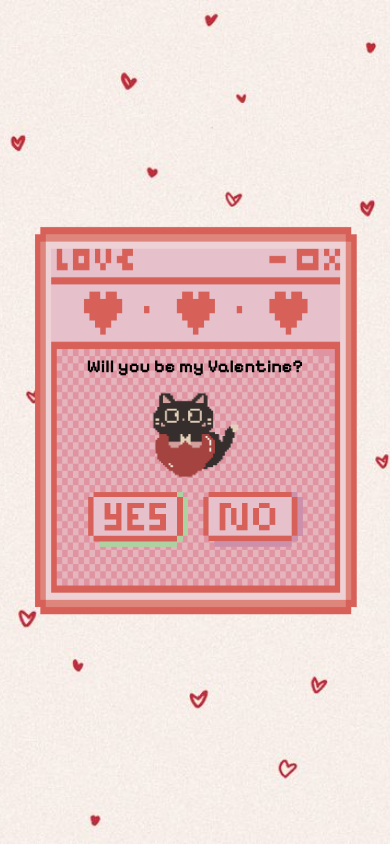
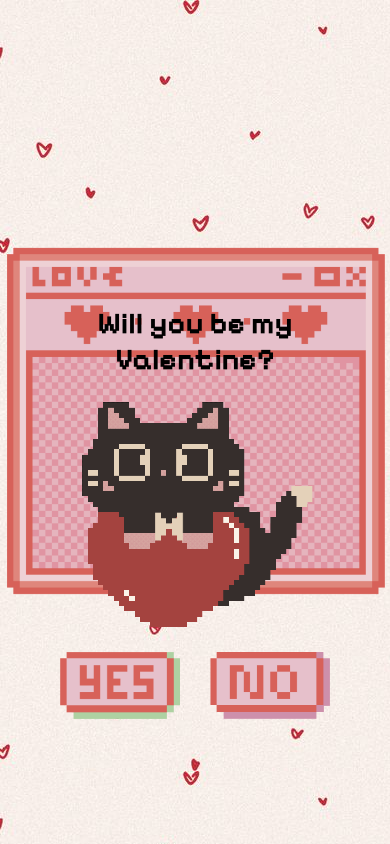
Before and after one commit to MichaelNasution/pleasee, a plain HTML site: page index.html in a window 390 px wide. Both pictures are taken after a click on the element "Klik suratnya! 💌". Drawn offline with Linux system fonts and the light colour scheme.

Commit message:
Update styles in style.css for better layout and effects
Refactor styles for responsiveness and animation improvements.

```diff
--- a/style.css
+++ b/style.css
@@ -5,69 +5,62 @@ body {
     justify-content: center;
     align-items: center;
     background-image: url("heart-bg.jpg");
-    background-size: cover; /* Agar background penuh */
-    background-position: center;
     font-family: "Pixelify Sans", sans-serif;
-    overflow: hidden; /* Mencegah scroll */
 }
 
 /* Envelope Screen */
 #envelope-container {
     text-align: center;
-    cursor: pointer;
-    z-index: 5;
-}
-
-#envelope {
-    width: 150px;
-    animation: pulse 1.5s infinite;
+    cursor:pointer;
 }
 
 @keyframes pulse {
-    0% { transform: scale(1); }
-    50% { transform: scale(1.05); }
-    100% { transform: scale(1); }
+    0% {
+        transform:scale(1);
+    }
+    50% {
+        transform: scale(1.1);
+    }
+    100% {
+        transform: scale(1);
+    }
 }
 
-/* CONTAINER UTAMA */
-#letter-container {
+#envelope{
+    width: 200px;
+    animation: pulse 1.5s infinite;
+    cursor: pointer;
+}
+
+#letter-container{
     display: none;
-    position: fixed;
+    position:fixed;
     inset: 0;
     justify-content: center;
     align-items: center;
-    z-index: 10;
-    padding: 10px;
 }
 
-.letter-window {
-    /* PERBAIKAN UTAMA: Agar tidak gepeng di HP */
-    width: 85vw;
-    max-width: 350px;
-    aspect-ratio: 5 / 6;
-
+.letter-window{
+    width: 90vw;
+    max-width: 800px;
+    aspect-ratio: 3/2;
+    padding: 20px 20px 0 20px;
+    display: flex;
+    flex-direction: column;
+    justify-content: center;
+    align-items: center;
+    text-align: center;
     background-image: url("window.png");
-    background-size: 100% 100%;
+    background-size: contain;
     background-repeat: no-repeat;
     background-position: center;
+    border-radius: 12px;
+    gap: 1px;
+    padding-top: 180px;
 
-    display: flex;
-    flex-direction: column;
-    align-items: center;
-
-    /* Padding agar teks pas di tengah kotak pink */
-    padding-top: 36%;
-    padding-bottom: 8%;
-    padding-left: 8%;
-    padding-right: 8%;
-
-    box-sizing: border-box;
-    gap: 5px;
-
-    /* Animasi Muncul */
-    transform: scale(0.8);
+    transform: scale(1.2);
     opacity: 0;
-    transition: transform 0.5s cubic-bezier(0.175, 0.885, 0.32, 1.275), opacity 0.5s ease;
+    transition: transform 0.6s ease, opacity 0.6s ease;
 }
 
 .letter-window.open {
@@ -75,82 +68,72 @@ body {
     opacity: 1;
 }
 
-/* JUDUL TEKS */
 h1 {
-    font-size: clamp(14px, 5vw, 18px);
-    margin: 0;
-    color: #000;
-    text-align: center;
-    width: 100%;
-    line-height: 1.2;
-    flex-shrink: 0;
+    font-size: 30px;
+    margin:0;
 }
 
-/* GAMBAR KUCING */
-.cat {
-    flex-grow: 1;
-    width: auto;
-    max-height: 40%;
-    object-fit: contain;
-    margin: 5px 0;
+p {
+    font-size: 40px;
 }
 
-/* CONTAINER TOMBOL */
+/* Cat */
+
+.cat {
+    width: 250px;
+    margin: 10px 0;
+    transition: width 0.4s ease;
+}
+
+.letter-window.final .cat {
+    width: 180px;
+}
+
+/* buttons */
 .buttons {
     display: flex;
     justify-content: center;
-    align-items: center;
-    gap: 15px;
-    width: 100%;
-    height: auto;
-    flex-shrink: 0;
-    margin-bottom: 5px;
+    gap: 30px;
+    position: relative;
 }
 
-/* TOMBOL INDIVIDUAL */
+.no-wrapper{
+    position:relative;
+}
+
 .btn {
-    width: 38%;
-    max-width: 100px;
-    height: auto;
+    width: 120px;
     cursor: pointer;
     user-select: none;
 }
 
+.yes-btn,
+.no-btn {
+width: 120px;
+height: auto;
+display: inline-block;
+}
+
 .yes-btn {
-    z-index: 1000;
     position: relative;
-    transition: transform 0.3s ease-out;
+    z-index: 2;
+    transform-origin: center center;
+    transition: transform 0.3s ease;
 }
 
 .no-btn {
-    z-index: 5;
+    z-index: 1;
     position: relative;
+    transition: transform 0.15s ease;
+    cursor: default;
 }
 
-/* PESAN AKHIR (Tombol WA) */
-.final-text {
-    display: none;
-    position: absolute;
-    top: 50%;
-    left: 50%;
-    transform: translate(-50%, -50%);
-
-    width: 80%;
+.final-text{
+    font-size: 22px;
+    line-height: 1.4;
     text-align: center;
-    font-size: 16px;
-    font-weight: bold;
-    color: #333;
-    background: rgba(255, 255, 255, 0.95);
-    padding: 20px;
-    border-radius: 15px;
-    border: 3px solid #ff9999;
-    box-shadow: 0 4px 10px rgba(0,0,0,0.2);
-    z-index: 2000;
-
-    cursor: pointer;
-    transition: transform 0.2s;
+    display: inline-block;
+    padding: 10px 20px;
+    background-color: rgba(255,240,240,0.5);
+    border-radius: 12px;
 }
-
-.final-text:hover {
-    transform: translate(-50%, -50%) scale(1.05);
-}
```
